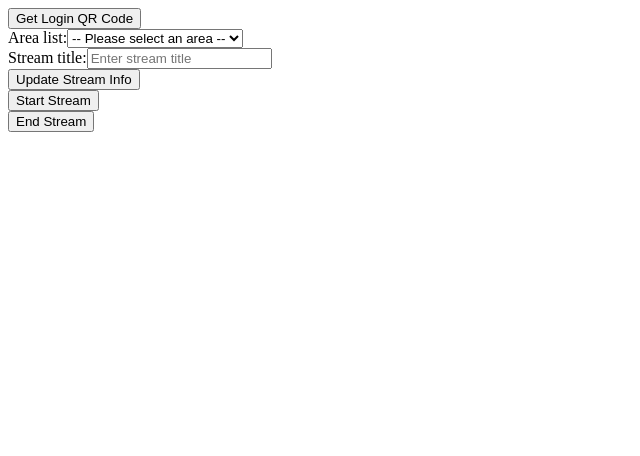
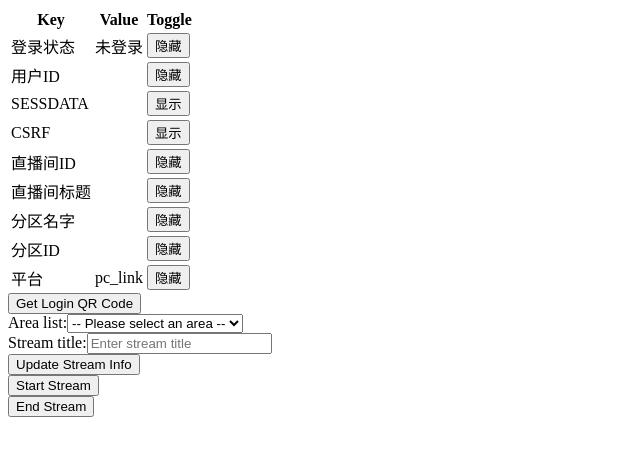
Before and after one commit to TianYu-00/Bilibili-Stream-Manager, a React (Vite) app in the folder src/renderer/: page / in a window 1280 px wide. Shown: the top 456 px of the page, without its empty margins (0-640 px from the left). Built offline with nearby package versions, Linux system fonts and the light colour scheme.

Commit message:
Add TableComponent to display and toggle user info
Introduces TableComponent to show user and stream information in a table with toggleable visibility for sensitive fields. Refactors area selection to pass both id and name, updating AreaList and App accordingly.

```diff
--- a/src/renderer/src/App.jsx
+++ b/src/renderer/src/App.jsx
@@ -5,6 +5,7 @@ import StreamTitle from './components/StreamTitle'
 import StartStream from './components/StartStream'
 import UpdateStream from './components/UpdateStream'
 import EndStream from './components/EndStream'
+import TableComponent from './components/TableComponent'
 
 function App() {
   const [qrData, setQrData] = useState(null)
@@ -18,7 +19,7 @@ function App() {
   const [mid, setMid] = useState(localStorage.getItem('MID') || '')
 
   const [platform, setPlatform] = useState('pc_link')
-  const [selectedAreaId, setSelectedAreaId] = useState(null)
+  const [selectedArea, setSelectedArea] = useState(null)
   const [streamTitle, setStreamTitle] = useState('')
 
   const intervalRef = useRef(null)
@@ -131,9 +132,10 @@ function App() {
     clearCredentials()
   }
 
-  const handleAreaChange = (id) => {
-    console.log('Area selected in App.jsx:', id)
-    setSelectedAreaId(id)
+  const handleAreaChange = ({ id, name }) => {
+    console.log('Selected Area ID:', id)
+    console.log('Selected Area Name:', name)
+    setSelectedArea({ id, name })
   }
 
   const handleStreamTitleChange = (newTitle) => {
@@ -162,6 +164,18 @@ function App() {
 
   return (
     <div className="flex flex-col items-center justify-center min-h-screen bg-gray-100 p-6">
+      <TableComponent
+        sessdata={sessdata}
+        csrf={csrf}
+        uid={mid}
+        isLoggedIn={isLoggedIn}
+        room_id={roomId}
+        title={streamTitle}
+        area_name={selectedArea?.name}
+        area_id={selectedArea?.id}
+        platform={platform}
+      />
+
       {!isLoggedIn ? (
         <button
           onClick={getLoginQRCode}
@@ -186,23 +200,18 @@ function App() {
       )}
 
       <div className="max-w-lg px-4">
-        {statusMessage && <p className="mt-4 break-words">{statusMessage}</p>}
-        {mid && <p className="mt-1 break-words">UID: {mid}</p>}
-        {sessdata && <p className="mt-1 break-words">SESSDATA: {sessdata}</p>}
-        {csrf && <p className="mt-1 break-words">CSRF: {csrf}</p>}
-        {roomId && <p className="mt-1 break-words">Room ID: {roomId}</p>}
-        <AreaList selectedAreaId={selectedAreaId} onAreaChange={handleAreaChange} />
+        <AreaList selectedArea={selectedArea} onAreaChange={handleAreaChange} />
         <StreamTitle title={streamTitle} onTitleChange={handleStreamTitleChange} />
         <UpdateStream
           room_id={roomId}
           title={streamTitle}
-          area_id={selectedAreaId}
+          area_id={selectedArea?.id}
           sessdata={sessdata}
           csrf={csrf}
         />
         <StartStream
           room_id={roomId}
-          area_v2={selectedAreaId}
+          area_v2={selectedArea?.id}
           platform={platform}
           sessdata={sessdata}
           csrf={csrf}
--- a/src/renderer/src/components/AreaList.jsx
+++ b/src/renderer/src/components/AreaList.jsx
@@ -1,6 +1,6 @@
 import React, { useEffect, useState } from 'react'
 
-export default function AreaList({ selectedAreaId, onAreaChange }) {
+export default function AreaList({ selectedArea, onAreaChange }) {
   const [areaList, setAreaList] = useState([])
 
   useEffect(() => {
@@ -19,13 +19,23 @@ export default function AreaList({ selectedAreaId, onAreaChange }) {
 
   const handleSelectChange = (e) => {
     const selectedId = e.target.value
-    onAreaChange(selectedId)
+    let selectedName = ''
+
+    for (const area of areaList) {
+      const found = area.list.find((child) => String(child.id) === selectedId)
+      if (found) {
+        selectedName = found.name
+        break
+      }
+    }
+
+    onAreaChange({ id: selectedId, name: selectedName })
   }
 
   return (
     <div>
       <label className="block mb-2">Area list:</label>
-      <select className="" onChange={handleSelectChange} value={selectedAreaId || ''}>
+      <select className="" onChange={handleSelectChange} value={selectedArea?.id || ''}>
         <option value="" disabled>
           -- Please select an area --
         </option>
--- /dev/null
+++ b/src/renderer/src/components/TableComponent.jsx
@@ -0,0 +1,86 @@
+import React, { useState } from 'react'
+
+export default function TableComponent({
+  sessdata,
+  csrf,
+  uid,
+  isLoggedIn,
+  room_id,
+  title,
+  area_name,
+  area_id,
+  platform
+}) {
+  const tableData = [
+    { label: '登录状态', value: isLoggedIn ? '已登录' : '未登录', sensitive: false },
+    { label: '用户ID', value: uid, sensitive: false },
+    { label: 'SESSDATA', value: sessdata, sensitive: true },
+    { label: 'CSRF', value: csrf, sensitive: true },
+    { label: '直播间ID', value: room_id, sensitive: false },
+    { label: '直播间标题', value: title, sensitive: false },
+    { label: '分区名字', value: area_name, sensitive: false },
+    { label: '分区ID', value: area_id, sensitive: false },
+    { label: '平台', value: platform, sensitive: false }
+  ]
+
+  const initialVisibility = {}
+  tableData.forEach(({ label, sensitive }) => {
+    if (sensitive === true) {
+      initialVisibility[label] = false
+    } else {
+      initialVisibility[label] = true
+    }
+  })
+
+  const [visibility, setVisibility] = useState(initialVisibility)
+
+  const toggleVisibility = (label) => {
+    setVisibility((prev) => ({
+      ...prev,
+      [label]: !prev[label]
+    }))
+  }
+
+  const maskValue = (val) => {
+    if (!val) return ''
+    if (typeof val === 'string') return '*'.repeat(val.length)
+    return '***'
+  }
+
+  return (
+    <div className="overflow-x-auto mt-4 w-full">
+      <table className="table-auto w-full border-collapse border border-gray-300 text-sm">
+        <thead className="bg-gray-100">
+          <tr>
+            <th className="border px-4 py-2 text-left w-32">Key</th>
+            <th className="border px-4 py-2 text-left">Value</th>
+            <th className="border px-4 py-2 text-center w-20">Toggle</th>
+          </tr>
+        </thead>
+        <tbody>
+          {tableData.map(({ label, value }) => {
+            const isVisible = visibility[label]
+
+            return (
+              <tr key={label}>
+                <td className="border px-4 py-2 font-medium">{label}</td>
+                <td className="border px-4 py-2 break-all">
+                  {isVisible ? value : maskValue(value)}
+                </td>
+                <td className="border px-4 py-2 text-center w-20">
+                  <button
+                    onClick={() => toggleVisibility(label)}
+                    className="px-2 py-1 text-xs bg-gray-200 rounded hover:bg-gray-300"
+                    type="button"
+                  >
+                    {isVisible ? '隐藏' : '显示'}
+                  </button>
+                </td>
+              </tr>
+            )
+          })}
+        </tbody>
+      </table>
+    </div>
+  )
+}
```
